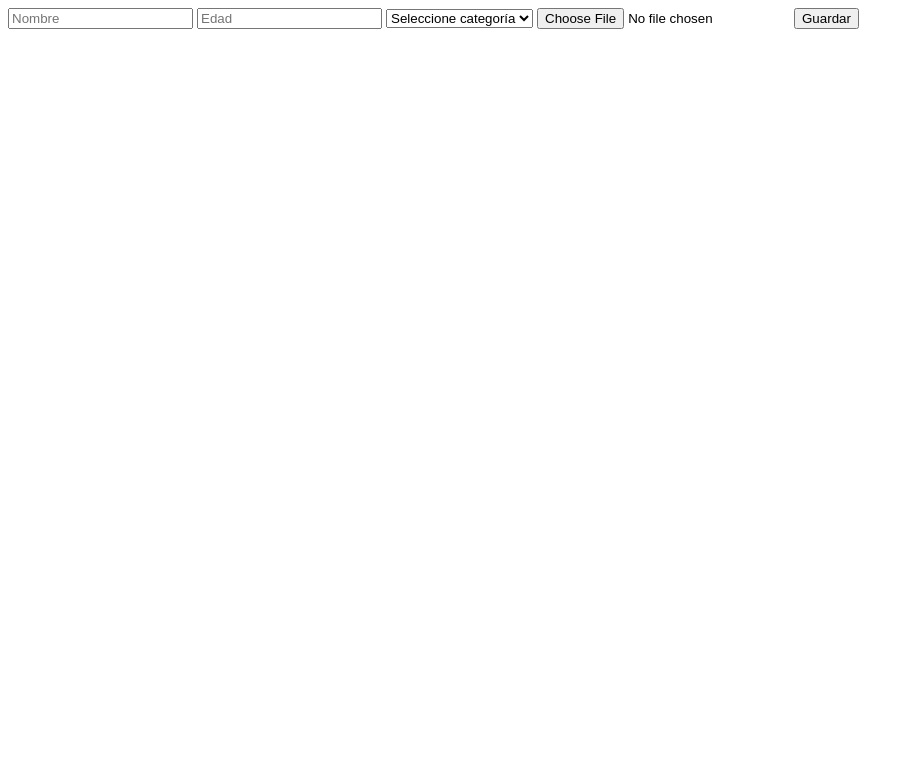
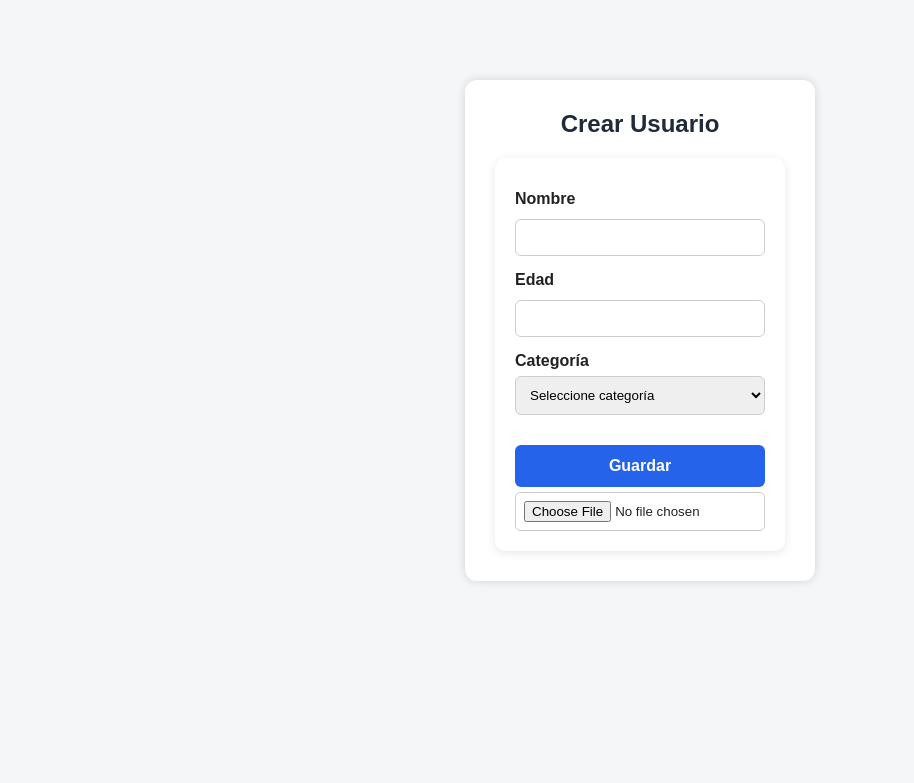
Before and after one commit to dsguerrero07/Mircro_Habitos, a FastAPI app: page /usuarios/nuevo in a window 1280 px wide. Shown: the top 783 px of the page, without its empty margins (0-914 px from the left). Run offline with FastAPI, Linux system fonts and the light colour scheme; parts of the project's set-up code (start-up, migrations or seed data) failed here and were passed over.

Commit message:
style: formulario de usuario limpio, sin foto y con estilos correctos

```diff
--- a/app/static/css/styles.css
+++ b/app/static/css/styles.css
@@ -181,3 +181,57 @@ img {
     border-radius: 50%;
     object-fit: cover;
 }
+
+body {
+    font-family: Arial, sans-serif;
+    background: #f4f6f8;
+    margin: 0;
+    padding: 0;
+}
+
+.form-container {
+    width: 350px;
+    margin: 80px auto;
+    background: white;
+    padding: 30px;
+    border-radius: 12px;
+    box-shadow: 0px 0px 10px rgba(0,0,0,0.15);
+}
+
+.form-container h2 {
+    text-align: center;
+    margin-bottom: 20px;
+}
+
+.form-group {
+    margin-bottom: 15px;
+}
+
+.form-group label {
+    display: block;
+    font-weight: bold;
+    margin-bottom: 6px;
+}
+
+.form-group input,
+.form-group select {
+    width: 100%;
+    padding: 10px;
+    border-radius: 6px;
+    border: 1px solid #ccc;
+}
+
+.btn-guardar {
+    width: 100%;
+    padding: 12px;
+    background: #2563eb;
+    color: white;
+    border: none;
+    border-radius: 6px;
+    font-size: 16px;
+    cursor: pointer;
+}
+
+.btn-guardar:hover {
+    background: #1e40af;
+}
--- a/app/templates/crear_usuario.html
+++ b/app/templates/crear_usuario.html
@@ -1,19 +1,42 @@
-<form action="/usuarios/crear-html" method="post" >
+<!DOCTYPE html>
+<html lang="es">
+<head>
+    <meta charset="UTF-8">
+    <title>Crear Usuario</title>
+    <link rel="stylesheet" href="/static/css/styles.css">
+</head>
+<body>
 
-<input type="text" name="nombre" placeholder="Nombre" required>
+<div class="form-container">
+    <h2>Crear Usuario</h2>
 
-    <input type="number" name="edad" placeholder="Edad" required>
+    <form action="/usuarios/crear-html" method="post">
 
+        <div class="form-group">
+            <label>Nombre</label>
+            <input type="text" name="nombre" required>
+        </div>
 
-    <select name="categoria" required>
-        <option value="">Seleccione categoría</option>
-        <option value="Programación">Programación</option>
-        <option value="Matemáticas">Matemáticas</option>
-        <option value="Inglés">Inglés</option>
-        <option value="Lectura">Lectura</option>
-    </select>
+        <div class="form-group">
+            <label>Edad</label>
+            <input type="number" name="edad" required>
+        </div>
 
-    <input type="file" name="foto" accept="image/*" required>
+        <div class="form-group">
+            <label>Categoría</label>
+            <select name="categoria" required>
+                <option value="">Seleccione categoría</option>
+                <option value="Salud">Salud</option>
+                <option value="Estudio">Estudio</option>
+                <option value="Disciplina">Disciplina</option>
+            </select>
+        </div>
 
-    <button type="submit">Guardar</button>
-</form>
+        <button type="submit" class="btn-guardar">Guardar</button>
+        <input type="file" name="foto" accept="image/*" >
+
+    </form>
+</div>
+
+</body>
+</html>
```
